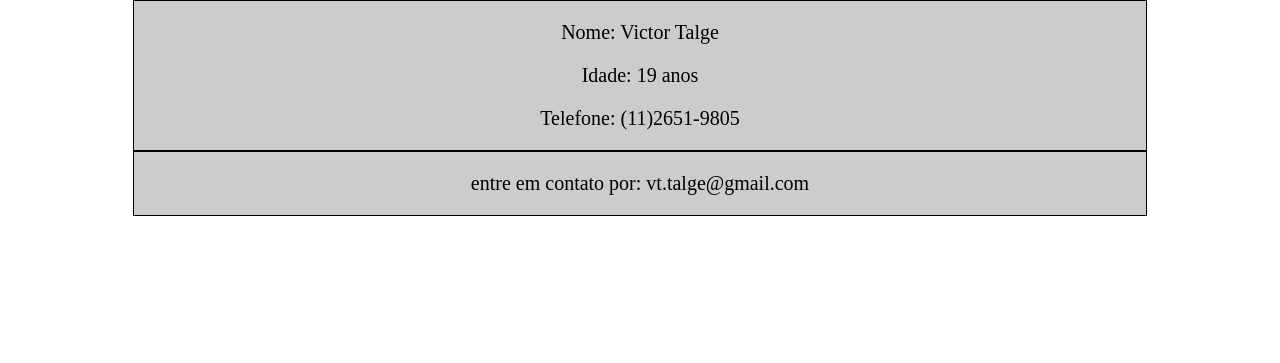
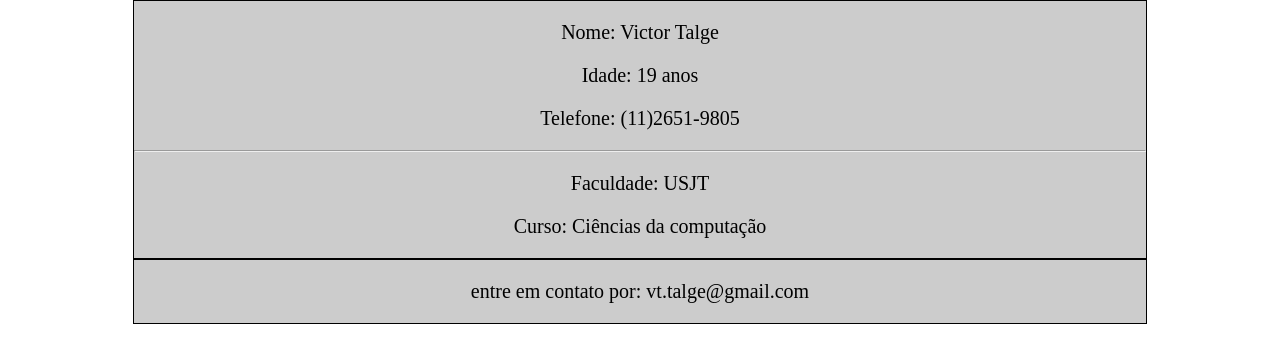
Before and after one commit to VictorTalge/portifolio, a plain HTML site: page index.html in a window 1280 px wide. Shown: the part 77-440 px from the top of the page. Drawn offline with Linux system fonts and the light colour scheme.

Commit message:
Update index.html

```diff
--- a/index.html
+++ b/index.html
@@ -45,6 +45,9 @@
             <p>Nome: Victor Talge</p>
             <p>Idade: 19 anos</p>
             <p>Telefone: (11)2651-9805 </p>
+            <hr>
+            <p>Faculdade: USJT</p>
+            <p>Curso: Ciências da computação </p>
         </article>
     </main>
     <footer>
```
